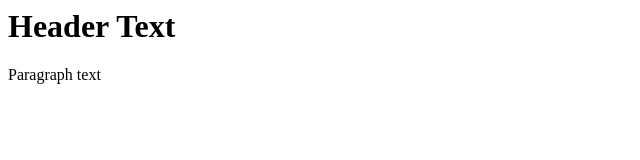
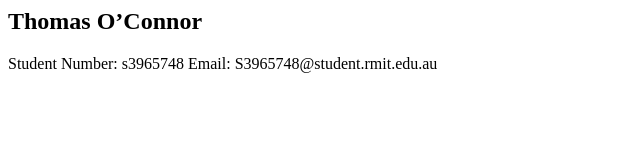
Before and after one commit to Oldercheeses/IntrotoIT, a plain HTML site: page index.html in a window 1280 px wide. Shown: the whole page, without its empty margins (0-640 px from the left). Drawn offline with Linux system fonts and the light colour scheme.

Commit message:
index test 3

```diff
--- a/index.html
+++ b/index.html
@@ -6,10 +6,22 @@
     </title>
   </head>
   <body>
-    <h1> Header Text
-    </h1>
-    <p>
-      Paragraph text
-    </p>
+    <div id="mainArea">
+      <section>
+        <div class="sectionTitle">
+          <h1> Thomas O’Connor
+          </h1>
+          <article>
+            <p>
+              Student Number: s3965748
+              Email: S3965748@student.rmit.edu.au
+            </p>
+          </article>
+        </div>
+      </section>
+      <section>
+
+      </section>
+    </div>
   </body>
 </HTML>
```
